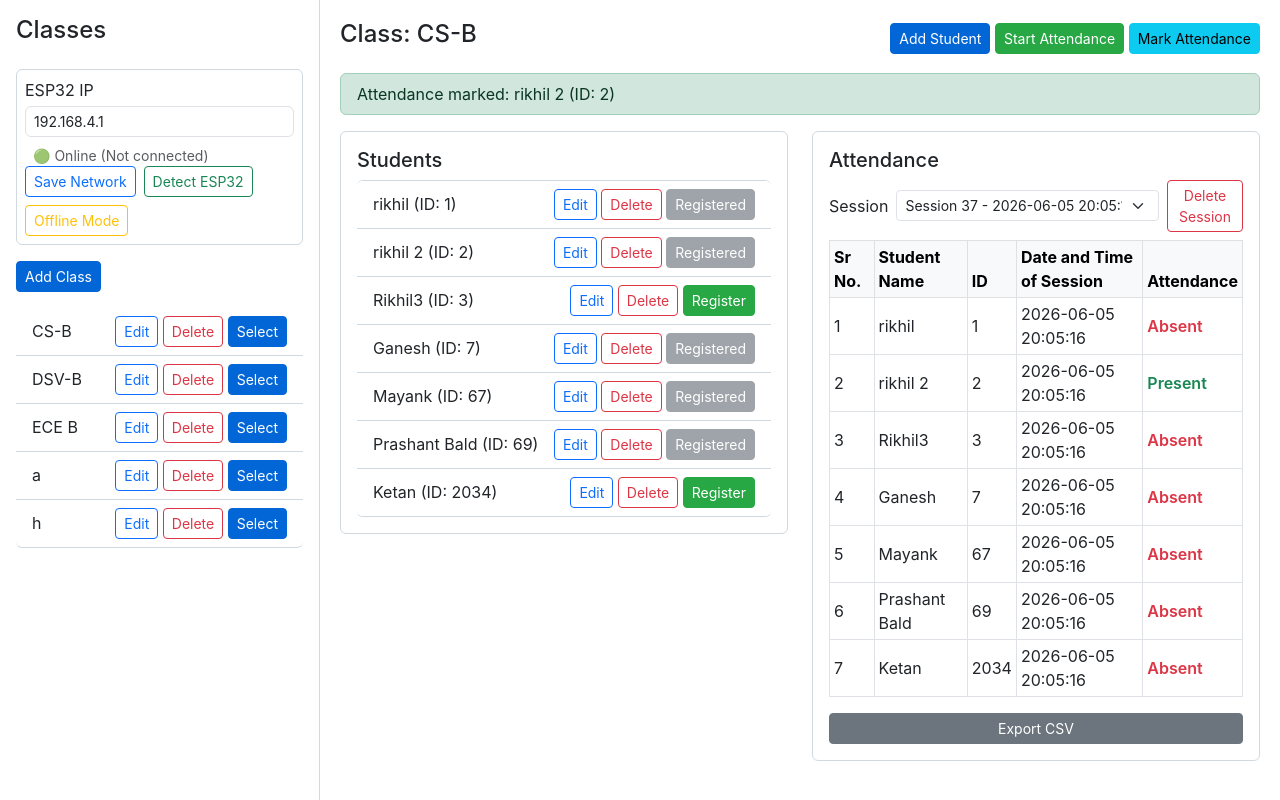
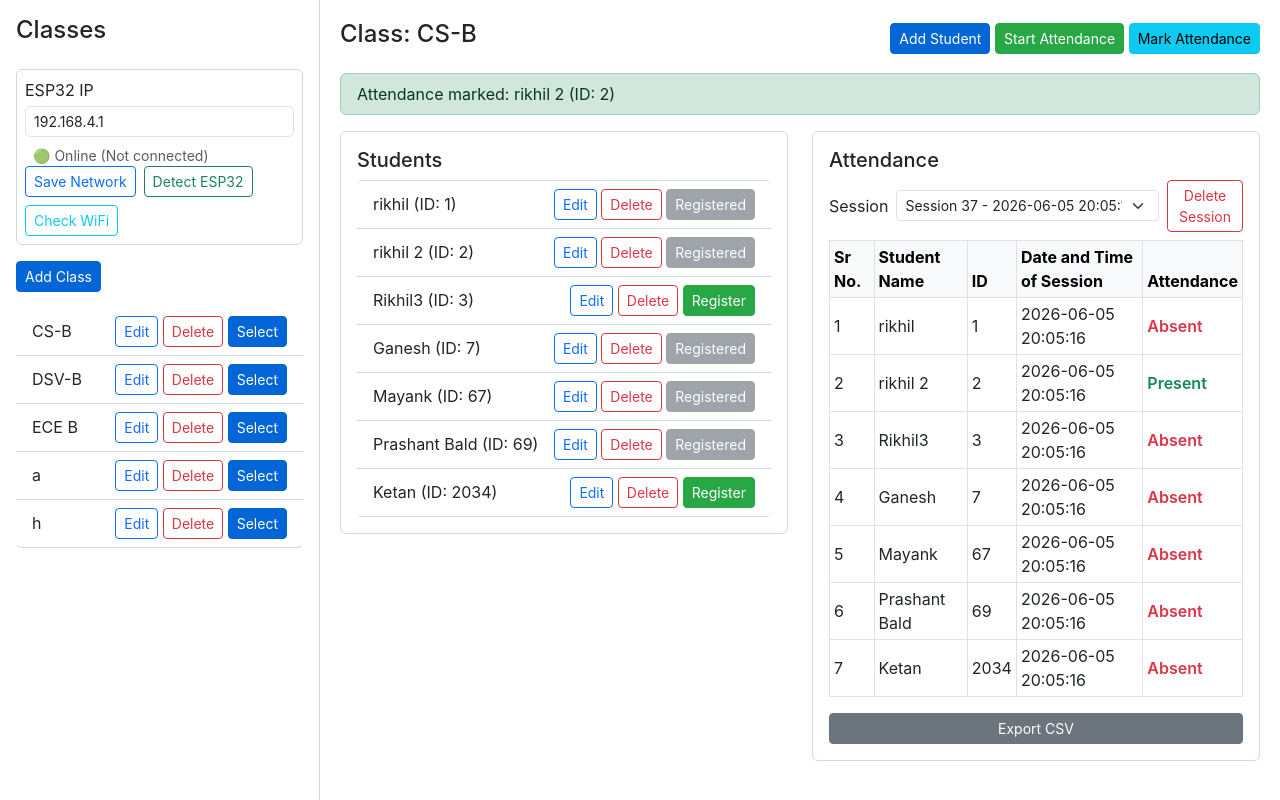
Before and after one commit to rikhil010/Attendance-Management-System, a Flask app: page / in a window 1280 px wide. Run offline with Flask 3, Linux system fonts and the light colour scheme; data comes from the database, SQL or seed files in the repository; some libraries are stand-ins or nearby versions.

Commit message:
feat: replace Offline Mode with Check WiFi button
- Check WiFi: shows current SSID, syncs IP, tests ESP32 reachability
- If ESP32 unreachable, offers to switch to hotspot automatically
- Removed standalone Offline Mode button (covered by Check WiFi flow)
- Cleaner UX: one button handles detection + offline fallback

```diff
--- a/web/templates/index.html
+++ b/web/templates/index.html
@@ -74,7 +74,7 @@
                     <div class="d-flex gap-2 flex-wrap">
                         <button class="btn btn-outline-primary btn-sm" id="saveNetwork">Save Network</button>
                         <button class="btn btn-outline-success btn-sm" id="detectNetwork">Detect ESP32</button>
-                        <button class="btn btn-outline-warning btn-sm" id="offlineMode">Offline Mode</button>
+                        <button class="btn btn-outline-info btn-sm" id="checkWifi">Check WiFi</button>
                     </div>
                 </div>
                 <button class="btn btn-primary btn-sm mb-3" data-bs-toggle="modal" data-bs-target="#addClassModal">Add Class</button>
@@ -708,24 +708,53 @@
         $('#exportCsv').click(exportCsv);
         $('#saveNetwork').click(saveNetworkSettings);
         $('#detectNetwork').click(detectNetworkSettings);
-        $('#offlineMode').click(function() {
-            if (!confirm('Switch to Offline Mode?\n\nThis will connect your laptop to the ESP32 hotspot (GWASOAT-Device).\nYou will lose internet access while in this mode.')) {
-                return;
-            }
-            $('#offlineMode').prop('disabled', true).text('Connecting...');
-            $.post('/api/network/offline_mode', function(resp) {
-                if (resp.status === 'success') {
-                    $('#esp32Ip').val(resp.esp32_ip);
-                    alert('Offline Mode active!\nConnected to ' + resp.ssid + '\nESP32 IP: ' + resp.esp32_ip);
+        $('#checkWifi').click(function() {
+            $('#checkWifi').prop('disabled', true).text('Checking...');
+            $.get('/api/network/sync_ip', function(data) {
+                let msg = 'WiFi: ' + data.ssid + '\nESP32 IP: ' + data.esp32_ip + '\nMode: ' + data.mode;
+                if (data.changed) {
+                    msg += '\n\n✓ IP updated automatically.';
+                    $('#esp32Ip').val(data.esp32_ip);
                     loadNetworkSettings();
-                } else {
-                    alert('Failed: ' + (resp.message || 'Unknown error'));
                 }
-            }).fail(function(xhr) {
-                const msg = (xhr.responseJSON && xhr.responseJSON.message) ? xhr.responseJSON.message : 'Connection failed';
-                alert('Error: ' + msg);
+                // Test if ESP32 is reachable
+                $.get('/api/network/discover', function(resp) {
+                    if (resp.status === 'success') {
+                        alert(msg + '\n\n✓ ESP32 connected at ' + resp.esp32_ip);
+                    } else {
+                        if (confirm(msg + '\n\n✗ ESP32 not reachable on current WiFi.\n\nSwitch to ESP32 hotspot (offline mode)?')) {
+                            $.post('/api/network/offline_mode', function(resp2) {
+                                if (resp2.status === 'success') {
+                                    $('#esp32Ip').val(resp2.esp32_ip);
+                                    loadNetworkSettings();
+                                    alert('Connected to ESP32 hotspot!\nIP: ' + resp2.esp32_ip);
+                                } else {
+                                    alert('Failed to connect to hotspot: ' + (resp2.message || ''));
+                                }
+                            }).fail(function(xhr) {
+                                alert('Hotspot connection failed.\nManually connect WiFi to: GWASOAT-Device\nPassword: Attend1234');
+                            });
+                        }
+                    }
+                }).fail(function() {
+                    if (confirm(msg + '\n\n✗ ESP32 not reachable.\n\nSwitch to ESP32 hotspot (offline mode)?')) {
+                        $.post('/api/network/offline_mode', function(resp2) {
+                            if (resp2.status === 'success') {
+                                $('#esp32Ip').val(resp2.esp32_ip);
+                                loadNetworkSettings();
+                                alert('Connected to ESP32 hotspot!\nIP: ' + resp2.esp32_ip);
+                            } else {
+                                alert('Failed. Manually connect to: GWASOAT-Device / Attend1234');
+                            }
+                        }).fail(function() {
+                            alert('Failed. Manually connect WiFi to:\nNetwork: GWASOAT-Device\nPassword: Attend1234');
+                        });
+                    }
+                });
+            }).fail(function() {
+                alert('Cannot check WiFi status.');
             }).always(function() {
-                $('#offlineMode').prop('disabled', false).text('Offline Mode');
+                $('#checkWifi').prop('disabled', false).text('Check WiFi');
             });
         });
         $('#deleteSession').click(function() {
```
